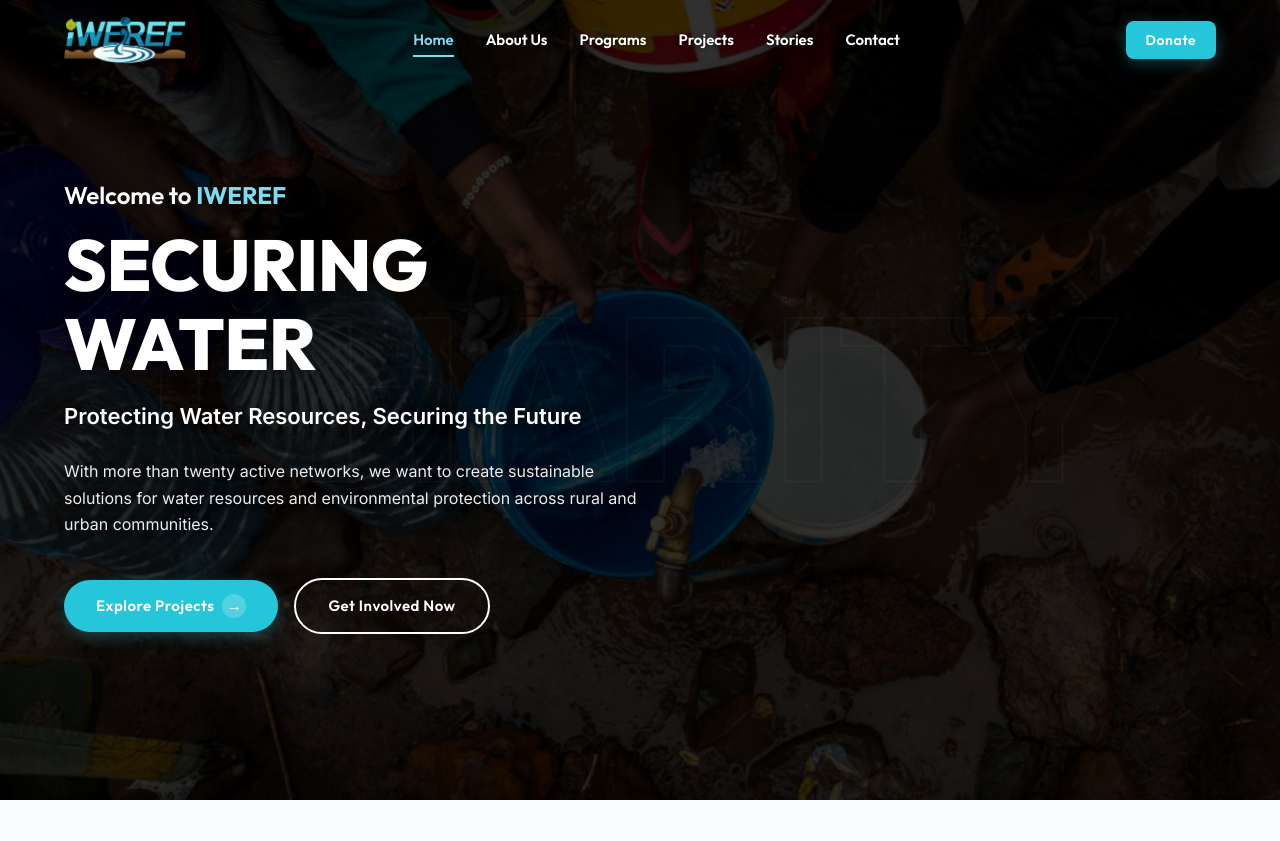
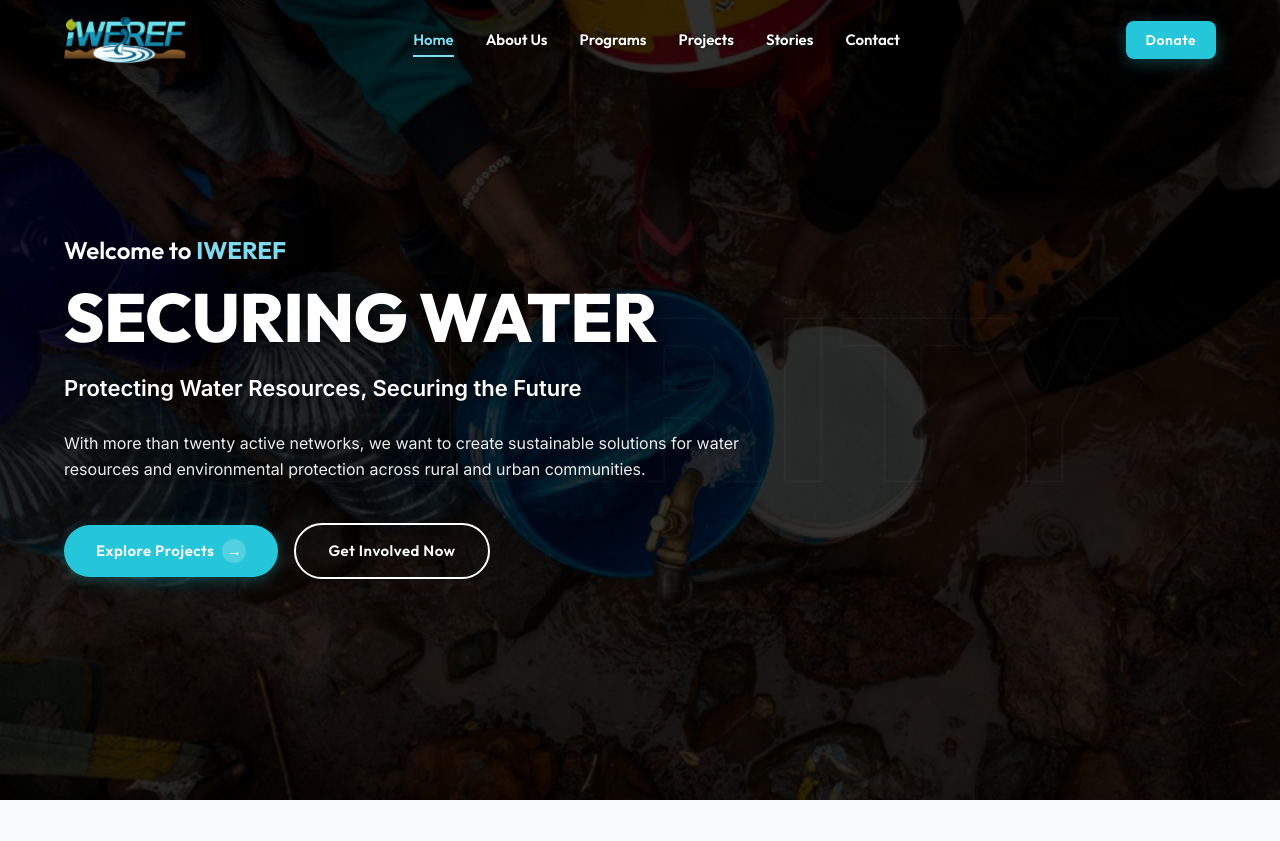
Before and after one commit to ojeniyigbenga166-glitch/iweref-charity, a PHP site: page / in a window 1280 px wide. Shown: the top 841 px of the page. Run offline with PHP 8.4, Linux system fonts and the light colour scheme.

Commit message:
style: keep SECURING WATER on one line with no breaking

```diff
--- a/iwef-website/css/style.css
+++ b/iwef-website/css/style.css
@@ -523,12 +523,13 @@ ul {
 
 .hero-title {
     font-family: var(--font-heading);
-    font-size: clamp(34px, 6.5vw, 64px);
+    font-size: clamp(30px, 5.5vw, 68px);
     font-weight: 800;
     line-height: 1.15;
     color: var(--color-white);
     margin-bottom: 24px;
     letter-spacing: -0.5px;
+    white-space: nowrap;
     text-shadow: 0 4px 20px rgba(0, 0, 0, 0.2);
 }
 
@@ -1712,7 +1713,7 @@ ul {
 }
 
 .hero-content-left {
-    max-width: 600px;
+    max-width: 820px;
     text-align: left;
     margin-top: 60px;
 }
@@ -1742,12 +1743,13 @@ ul {
 
 .hero-title {
     font-family: var(--font-heading);
-    font-size: clamp(48px, 6vw, 72px);
+    font-size: clamp(30px, 5.5vw, 68px);
     font-weight: 800;
     line-height: 1.1;
     color: var(--color-white);
     margin-bottom: 16px;
     text-transform: uppercase;
+    white-space: nowrap;
     text-shadow: 0 4px 20px rgba(0, 0, 0, 0.6);
 }
 
```
